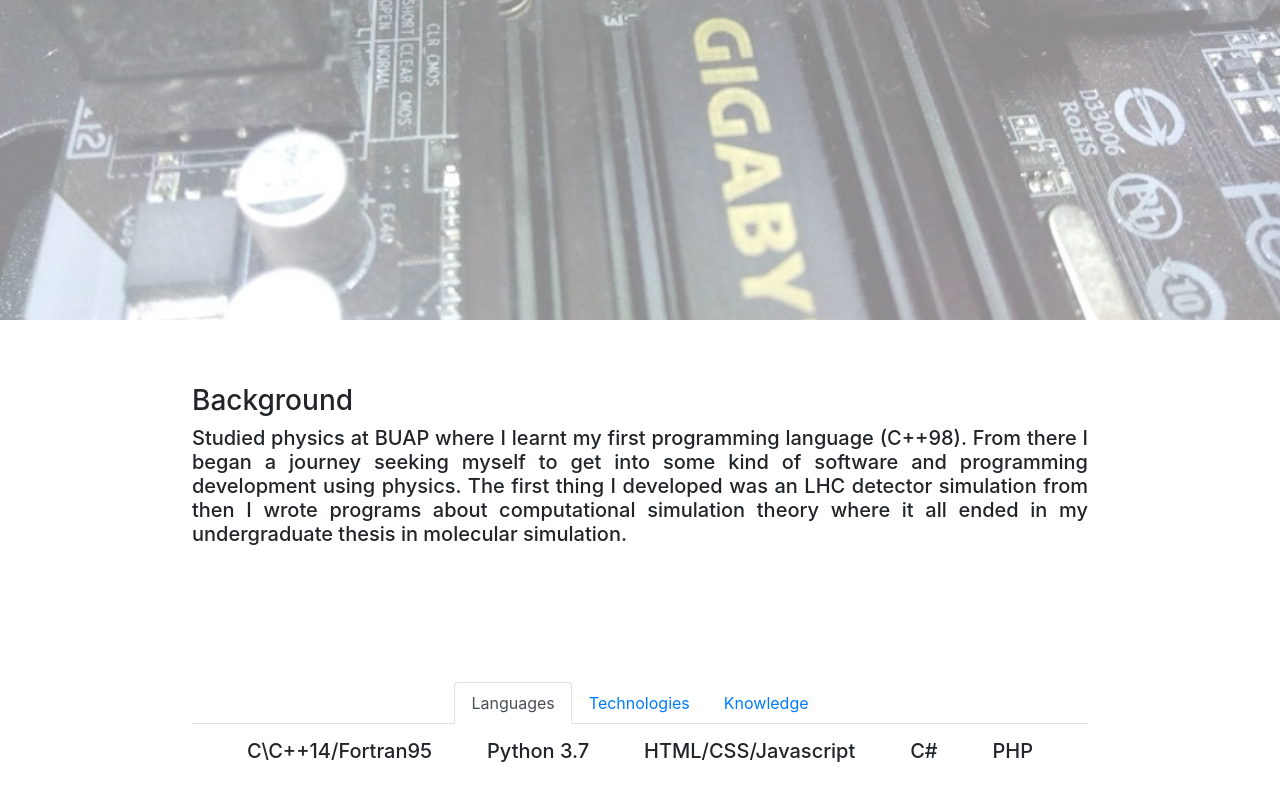
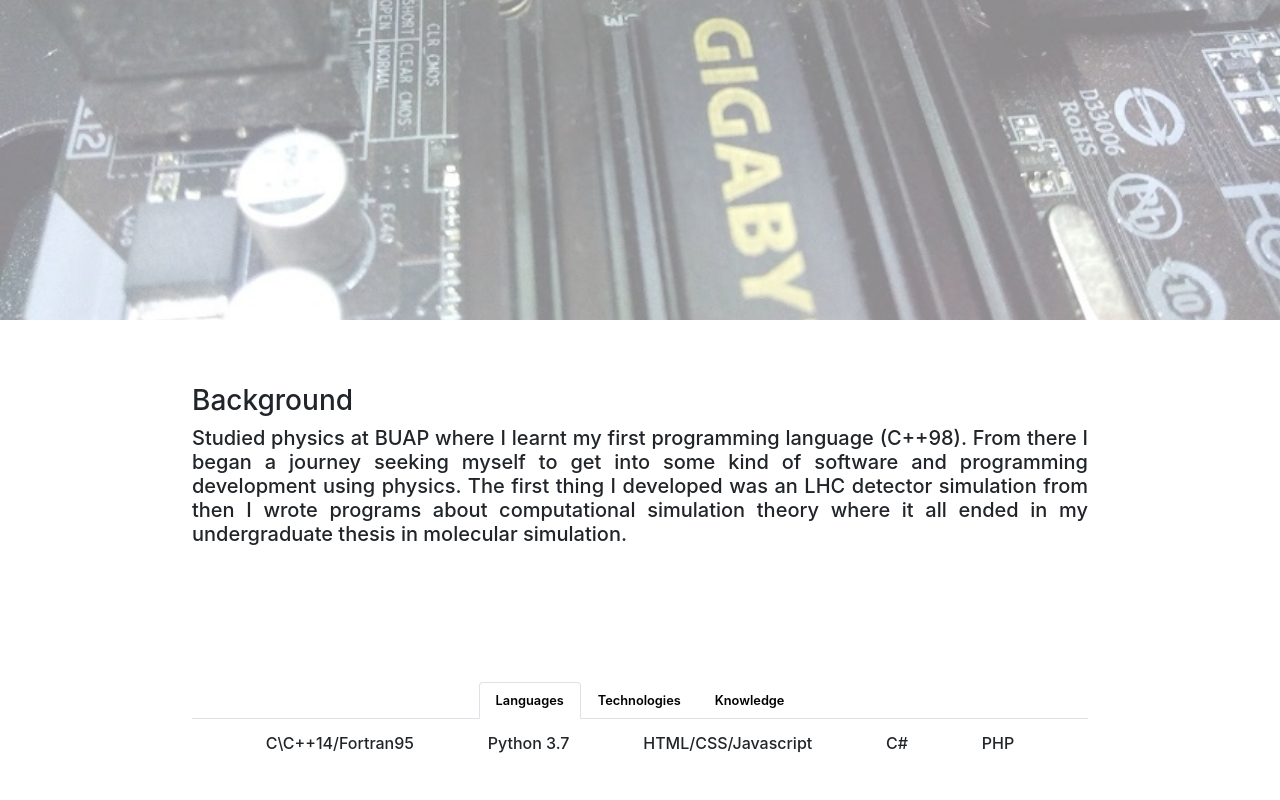
Before and after one commit to acastellanos95/mi-pagina-frontend, a Next.js app: page / in a window 1280 px wide. Shown: the part 474-1274 px from the top of the page. Built offline with nearby package versions, Linux system fonts and the light colour scheme.

Commit message:
update tabpane with textbox component

```diff
--- a/components/expertise.js
+++ b/components/expertise.js
@@ -2,6 +2,7 @@ import Styles from './expertise.module.css';
 import { useState } from 'react';
 import { TabContent, TabPane, Nav, NavItem, NavLink, Card, Button, CardTitle, CardText, Row, Col, ListGroup, ListGroupItem, ListGroupItemHeading, ListGroupItemText } from 'reactstrap';
 import classnames from 'classnames';
+import Tabtext from './tabtext';
 
 export default function Expertise(){
   const [activeTab, setActiveTab] = useState('1');
@@ -14,12 +15,16 @@ export default function Expertise(){
       <Nav tabs style={{
         display: "flex",
         justifyContent: "center",
-        flexDirection: "row"
+        fontSize: "0.8rem",
+        fontWeight: "600"
       }}>
         <NavItem>
           <NavLink
             className={classnames({ active: activeTab === '1' })}
             onClick={() => { toggle('1'); }}
+            style={{
+              color: "black"
+            }}
           >
             Languages
           </NavLink>
@@ -28,6 +33,9 @@ export default function Expertise(){
           <NavLink
             className={classnames({ active: activeTab === '2' })}
             onClick={() => { toggle('2'); }}
+            style={{
+              color: "black"
+            }}
           >
             Technologies
           </NavLink>
@@ -36,6 +44,9 @@ export default function Expertise(){
           <NavLink
             className={classnames({ active: activeTab === '3' })}
             onClick={() => { toggle('3'); }}
+            style={{
+              color: "black"
+            }}
           >
             Knowledge
           </NavLink>
@@ -44,75 +55,74 @@ export default function Expertise(){
       <TabContent activeTab={activeTab}>
         <TabPane tabId="1">
           <div className={Styles.tabDisplayWrapper}>
-            <h5>
+            <Tabtext>
               C\C++14/Fortran95
-            </h5>
-            <h5>
+            </Tabtext>
+            <Tabtext>
               Python 3.7
-            </h5>
-            <h5>
+            </Tabtext>
+            <Tabtext>
               HTML/CSS/Javascript
-            </h5>
-            <h5>
+            </Tabtext>
+            <Tabtext>
               C#
-            </h5>
-            <h5>
+            </Tabtext>
+            <Tabtext>
               PHP
-            </h5>
+            </Tabtext>
           </div>
         </TabPane>
         <TabPane tabId="2">
           <div className={Styles.tabDisplayWrapper}>
-            <h5>
+            <Tabtext>
               MERN stack
-            </h5>
-            <h5>
+            </Tabtext>
+            <Tabtext>
               Next.js
-            </h5>
-            <h5>
+            </Tabtext>
+            <Tabtext>
               Strapi/Wordpress
-            </h5>
-            <h5>
+            </Tabtext>
+            <Tabtext>
               SQL/mongoDB
-            </h5>
-          </div>
-          <div className={Styles.tabDisplayWrapper}>
-            <h5>
+            </Tabtext>
+            <Tabtext>
               Firebase/GCP/Heroku
-            </h5>
-            <h5>
+            </Tabtext>
+            <Tabtext>
               Pandas/Matplotlib/Seaborn
-            </h5>
-            <h5>
-              Geant4 GROMACS
-            </h5>
+            </Tabtext>
+            <Tabtext>
+              Geant4
+            </Tabtext>
+            <Tabtext>
+            GROMACS
+            </Tabtext>
           </div>
         </TabPane>
         <TabPane tabId="3">
           <div className={Styles.tabDisplayWrapper}>
-            <h5>
+            <Tabtext>
               Physics
-            </h5>
-            <h5>
+            </Tabtext>
+            <Tabtext>
               Graphs
-            </h5>
-            <h5>
+            </Tabtext>
+            <Tabtext>
               Data Structures/Algorithms
-            </h5>
-            <h5>
+            </Tabtext>
+            <Tabtext>
               Computational Physics
-            </h5>
-          </div>
-          <div className={Styles.tabDisplayWrapper}>
-            <h5>
+            </Tabtext>
+            <Tabtext>
               Data analysis
-            </h5>
-            <h5>
+            </Tabtext>
+            <Tabtext>
               Molecular Simulation
-            </h5>
-            <h5>
+            </Tabtext>
+            <Tabtext>
               Simulation Theory
-            </h5>
+            </Tabtext>
           </div>
         </TabPane>
       </TabContent>
--- a/components/expertise.module.css
+++ b/components/expertise.module.css
@@ -1,12 +1,11 @@
 .container {
   padding: 5% 15%;
-  text-align: justify;
 }
 
 .tabDisplayWrapper {
   display: flex;
-  flex-direction: row wrap;
+  flex-wrap: wrap;
+  align-content: space-between;
   justify-content: space-evenly;
-  align-content: space-around;
   padding: 15px 0;
 }
```
